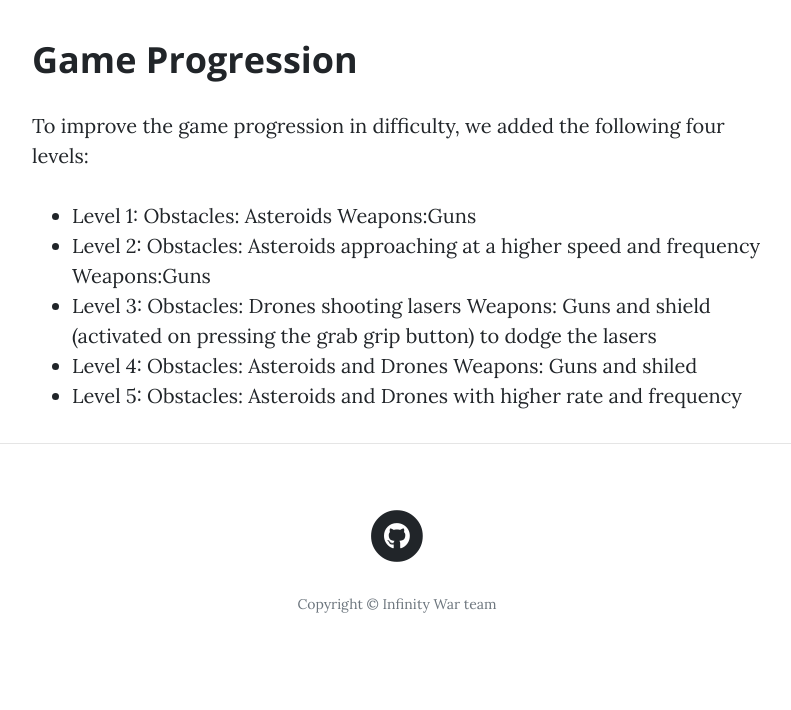
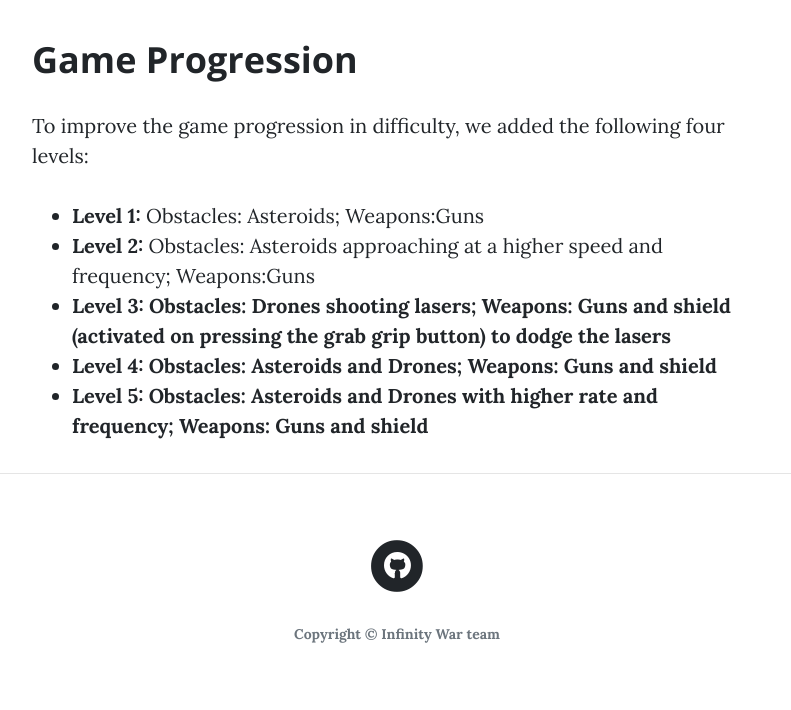
Before and after one commit to xr-games-infinitywar/xr-games-infinitywar.github.io, a website: page post9.html in a window 1280 px wide. Shown: the part 1272-1982 px from the top of the page, without its empty margins (243-1034 px from the left). Before the commit the page ends 1952 px from the top, so only its background shows below. Drawn offline with nearby package versions, Linux system fonts and the light colour scheme.

Commit message:
Update post9.html

```diff
--- a/post9.html
+++ b/post9.html
@@ -92,11 +92,11 @@
           <h2 class="section-heading">Game Progression</h2>
           <p>To improve the game progression in difficulty, we added the following four levels:</p>
           <ul>
-            <li>Level 1: Obstacles: Asteroids Weapons:Guns</li>
-            <li>Level 2: Obstacles: Asteroids approaching at a higher speed and frequency Weapons:Guns</li>
-            <li>Level 3: Obstacles: Drones shooting lasers Weapons: Guns and shield (activated on pressing the grab grip button) to dodge the lasers</li>
-            <li>Level 4: Obstacles: Asteroids and Drones Weapons: Guns and shiled</li>
-            <li>Level 5: Obstacles: Asteroids and Drones with higher rate and frequency</li>
+            <li><strong>Level 1:</strong> Obstacles: Asteroids; Weapons:Guns</li>
+            <li><strong>Level 2:</strong> Obstacles: Asteroids approaching at a higher speed and frequency; Weapons:Guns</li>
+            <li><strong>Level 3:</stong> Obstacles: Drones shooting lasers; Weapons: Guns and shield (activated on pressing the grab grip button) to dodge the lasers</li>
+            <li><strong>Level 4:</strong> Obstacles: Asteroids and Drones; Weapons: Guns and shield</li>
+            <li><strong>Level 5:</strong> Obstacles: Asteroids and Drones with higher rate and frequency; Weapons: Guns and shield</li>
           </ul>
 
 
```
